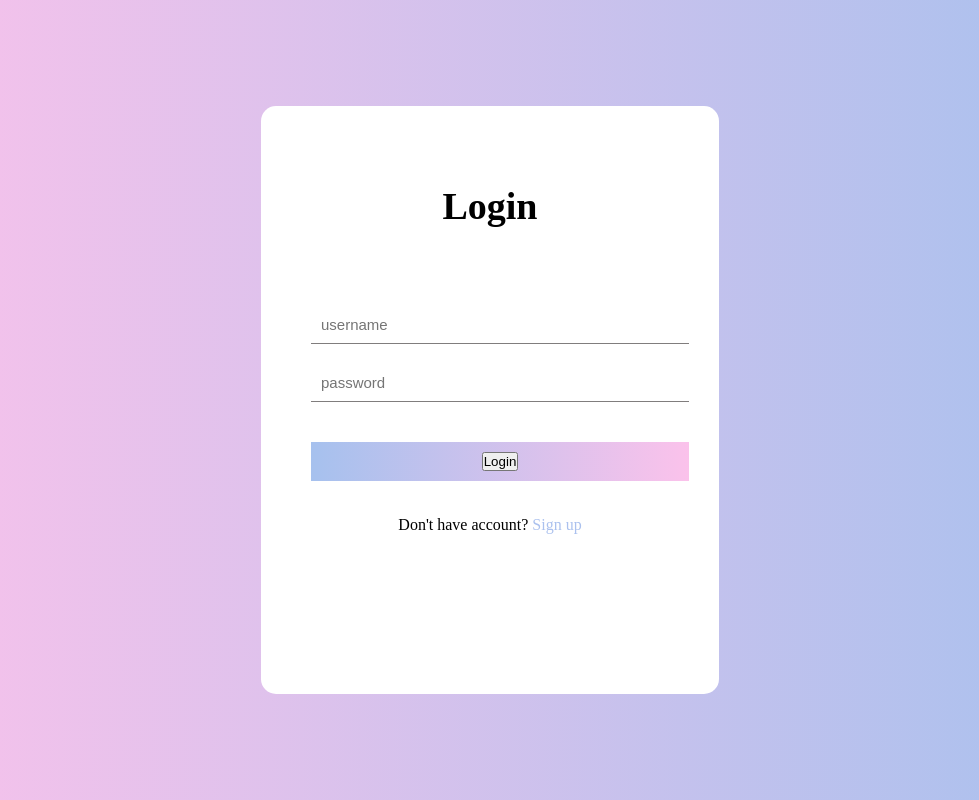
After one commit to 4HET/notTooSmartWeb, a Django app: template templates/loginTemplate.html in a window 1280 px wide. The commit adds this page. Shown: the whole page, without its empty margins (150-1129 px from the left). Run offline with Django 4.2, Linux system fonts and the light colour scheme; the template is opened without the code that fills it, so the values that code supplies are empty.

```diff
--- a/templates/login.html
+++ b/templates/login.html
@@ -32,6 +32,7 @@
         }
 
     </script>
+
 </head>
 
 <form id="myForm" action="" method="post">
@@ -39,7 +40,7 @@
     <input id="username" type="text" name="username">
     </br>
     <input id="password" type="password" name="password">
-    <button type="submit">登录</button>
+    <button type="submit">hhh</button>
 </form>
 
 <!--<div style="position: fixed; height: 100%;width: 100%">-->
--- /dev/null
+++ b/templates/loginTemplate.html
@@ -0,0 +1,99 @@
+<!DOCTYPE html>
+<html lang="en">
+<head>
+    <meta charset="UTF-8">
+    <meta name="viewport" content="width=device-width, initial-scale=1.0">
+    <title>Document</title>
+    <style>
+        * {
+            margin: 0;
+            padding: 0;
+        }
+
+        html {
+            height: 100%;
+        }
+
+        body {
+            height: 100%;
+        }
+
+        .container {
+            height: 100%;
+            background-image: linear-gradient(to right, #fbc2eb, #a6c1ee);
+        }
+
+        .login-wrapper {
+            background-color: #fff;
+            width: 358px;
+            height: 588px;
+            border-radius: 15px;
+            padding: 0 50px;
+            position: relative;
+            left: 50%;
+            top: 50%;
+            transform: translate(-50%, -50%);
+        }
+
+        .header {
+            font-size: 38px;
+            font-weight: bold;
+            text-align: center;
+            line-height: 200px;
+        }
+
+        .input-item {
+            display: block;
+            width: 100%;
+            margin-bottom: 20px;
+            border: 0;
+            padding: 10px;
+            border-bottom: 1px solid rgb(128, 125, 125);
+            font-size: 15px;
+            outline: none;
+        }
+
+        .input-item:placeholder {
+            text-transform: uppercase;
+        }
+
+        .btn {
+            text-align: center;
+            padding: 10px;
+            width: 100%;
+            margin-top: 40px;
+            background-image: linear-gradient(to right, #a6c1ee, #fbc2eb);
+            color: #fff;
+        }
+
+        .msg {
+            text-align: center;
+            line-height: 88px;
+        }
+
+        a {
+            text-decoration-line: none;
+            color: #abc1ee;
+        }
+    </style>
+</head>
+<body>
+<div class="container">
+    <div class="login-wrapper">
+        <div class="header">Login</div>
+        <div class="form-wrapper">
+            <form id="myForm" action="" method="post">
+                {% csrf_token %}
+                <input id="username" type="text" name="username" placeholder="username" class="input-item">
+                <input id="password" type="password" name="password" placeholder="password" class="input-item">
+                <div class="btn"><button type="submit">Login</button></div>
+            </form>
+        </div>
+        <div class="msg">
+            Don't have account?
+            <a href="#">Sign up</a>
+        </div>
+    </div>
+</div>
+</body>
+</html>
```
Also changed, not shown: templates/course.html (+5 -14 lines).
